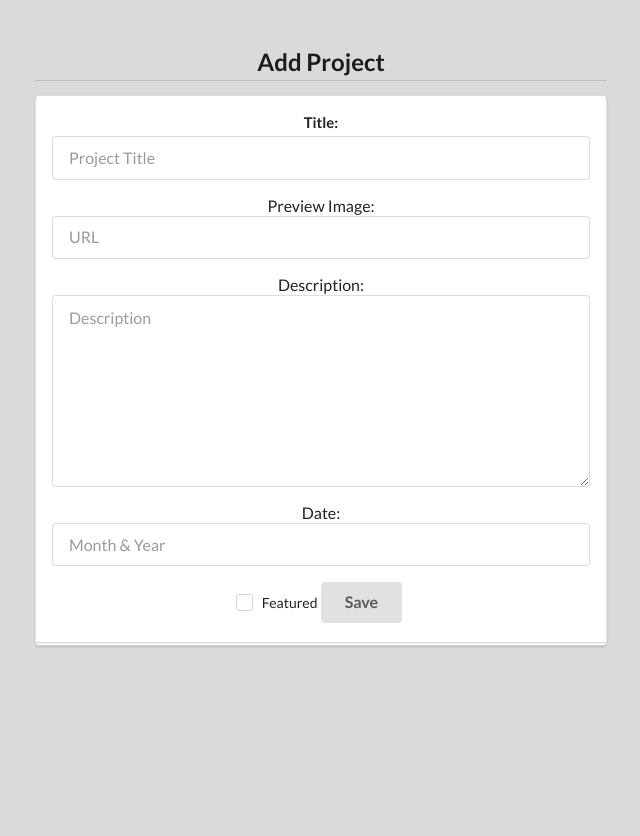
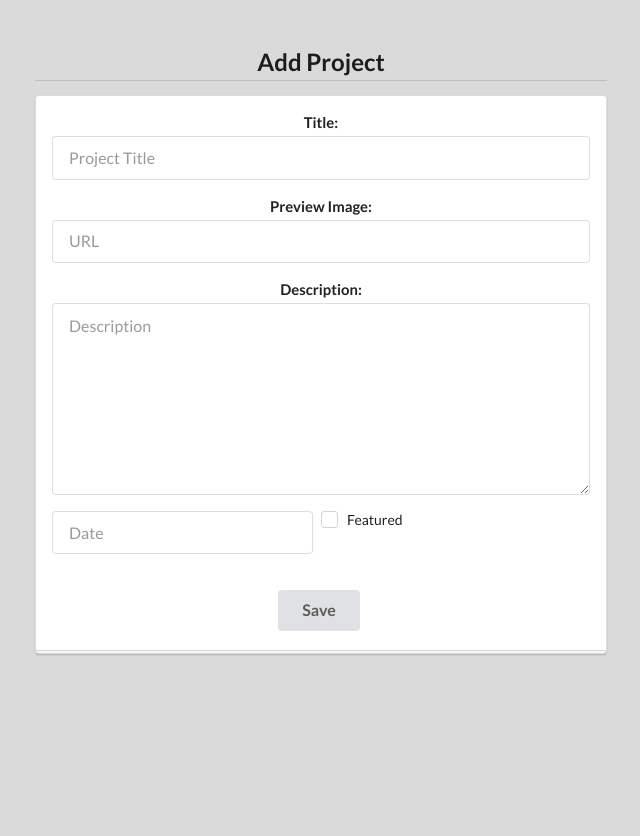
Before and after one commit to james-lennon/Portfolio-Website, a CodeIgniter app: page /database/admin/edit_project in a window 1280 px wide. Shown: the whole page, without its empty margins (319-959 px from the left). Run offline with CodeIgniter, Linux system fonts and the light colour scheme; the visitor is signed in with stand-in values (Sample User, id 1).

Commit message:
Updated project form & default controller

```diff
--- a/application/config/routes.php
+++ b/application/config/routes.php
@@ -49,6 +49,6 @@ defined('BASEPATH') OR exit('No direct script access allowed');
 | Examples:	my-controller/index	-> my_controller/index
 |		my-controller/my-method	-> my_controller/my_method
 */
-$route['default_controller'] = 'welcome';
-$route['404_override'] = '';
+$route['default_controller']   = 'portfolio';
+$route['404_override']         = '';
 $route['translate_uri_dashes'] = FALSE;
--- a/application/models/Admin_model.php
+++ b/application/models/Admin_model.php
@@ -69,7 +69,7 @@ class Admin_Model extends CI_Model {
 		$this->load->database();
 
 		$query = $this->db->query("
-			SELECT * from project
+			SELECT * FROM project ORDER BY date_timestamp DESC
 			");
 
 		return $query->result();
--- a/application/views/components/project_preview.php
+++ b/application/views/components/project_preview.php
@@ -7,9 +7,6 @@
     <div class="meta">
       <span class="date"><?= date("F Y", $project->date_timestamp) ?></span>
     </div>
-    <div class="description">
-      <?= $project->description ?>
-    </div>
   </div>
   <div class="extra content">
     <a>
--- a/application/views/pages/project_form.php
+++ b/application/views/pages/project_form.php
@@ -3,7 +3,7 @@
 	<div class="row">
 		<div class="column" id="project_form_column">
 			<h2 class="ui dividing header"><?= isset($project_id) ? "Edit" : "Add" ?> Project</h2>
-			<form class="ui large form" action="<?= base_url() ?>admin/edit_project" method="post">
+			<form class="ui large left aligned form" action="<?= base_url() ?>admin/edit_project" method="post">
 			  <div class="ui stacked segment">
 				<div class="field">
 					<label>Title:</label>
@@ -11,28 +11,37 @@
 						<input type="text" name="title" placeholder="Project Title" value="">
 					</div>
 				</div>
+
+				<div class="field">
 					<label>Preview Image:</label>
-				<div class="field">
 					<div class="ui input">
 						<input type="url" name="img_url" placeholder="URL" value="">
 					</div>
 				</div>
+
+				<div class="field">
 					<label>Description:</label>
-				<div class="field">
 					<div class="ui input">
 						<textarea name="description" placeholder="Description"></textarea>
 					</div>
 				</div>
-				<label>Date:</label>
+
+				<div class="ui two fields">
+
 					<div class="field">
 						<div class="ui input">
-						<input type="text" name="date" placeholder="Month & Year">
+							<input type="text" name="date" placeholder="Date">
 						</div>
 					</div>
+
 					<div class="ui checkbox">
 					  <input type="checkbox" name="is_featured">
 					  <label>Featured</label>
 					</div>
+
+				</div>
+
+				<br>
 				<input type="hidden" name="project_id" value="<? if (isset($project_id)) { echo $project_id; } ?>">
 				<div class="ui large submit button">Save</div>
 			  </div>
```
Also changed, not shown: application/views/pages/portfolio.php (+8 -0 lines). Lines whose indentation alone changed are shown as unchanged.
